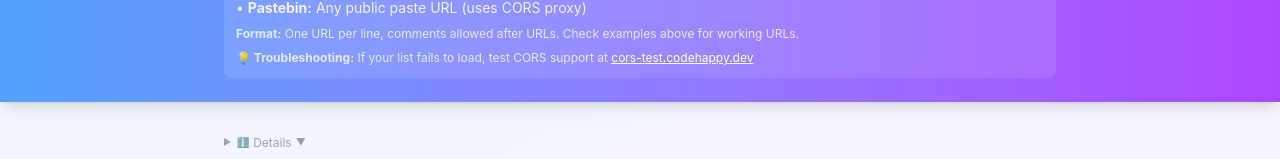
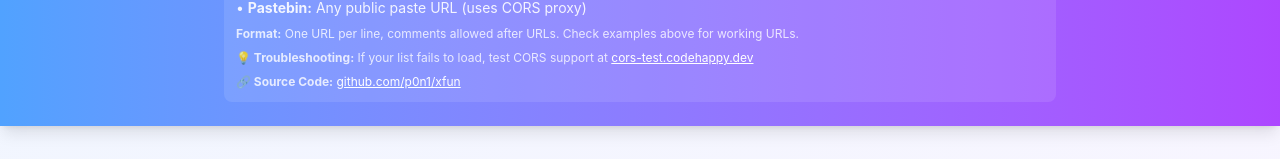
Before and after one commit to p0n1/xfun, a Next.js app: page / in a window 1280 px wide. Both pictures are taken after a click on the button "Custom List". Shown: the part 248-407 px from the top of the page. Built offline with nearby package versions, Linux system fonts and the light colour scheme; no server answers.

Commit message:
Add source code links in Home component for easy access to the GitHub repository. Included links in both the main content area and the loading statistics section for improved visibility.

```diff
--- a/app/page.tsx
+++ b/app/page.tsx
@@ -458,6 +458,17 @@
                     cors-test.codehappy.dev
                   </a>
                 </p>
+                <p className="mt-2 text-white/80 text-xs">
+                  <strong>🔗 Source Code:</strong>{' '}
+                  <a
+                    href="https://github.com/p0n1/xfun"
+                    target="_blank"
+                    rel="noopener noreferrer"
+                    className="text-white underline hover:text-blue-200"
+                  >
+                    github.com/p0n1/xfun
+                  </a>
+                </p>
               </div>
             </div>
           )}
@@ -499,6 +510,17 @@
                 <div className="text-gray-400">
                   <span className="text-gray-500">⏱️ Load progress:</span> {Math.round((loadStats.successful + loadStats.failed) / loadStats.total * 100)}% complete
                 </div>
+                <div className="text-gray-400">
+                  <span className="text-gray-500">🔗 Source code:</span>{' '}
+                  <a
+                    href="https://github.com/p0n1/xfun"
+                    target="_blank"
+                    rel="noopener noreferrer"
+                    className="text-blue-500 hover:text-blue-700 underline"
+                  >
+                    github.com/p0n1/xfun
+                  </a>
+                </div>
               </div>
             </details>
           </div>
```
